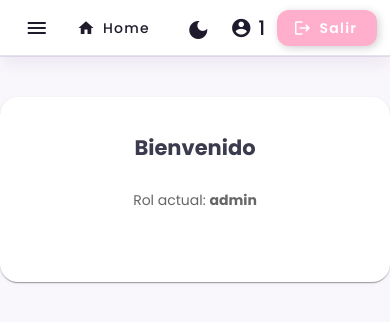
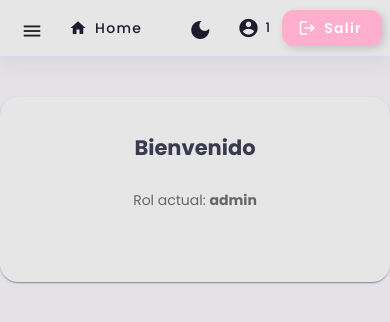
Before and after one commit to furiac3lta/attendance_front, an Angular app: page /dashboard in a window 390 px wide. Shown: the top 322 px of the page. Built offline with nearby package versions, Linux system fonts and the light colour scheme; sample sign-in values are in the browser's storage.

Commit message:
fix responsive 2

```diff
--- a/src/app/features/attendance/pages/attendance-take/attendance-take.page.html
+++ b/src/app/features/attendance/pages/attendance-take/attendance-take.page.html
@@ -43,9 +43,12 @@
   <mat-divider></mat-divider>
 
   <div class="button-container">
-    <button mat-raised-button color="primary" (click)="save()">
-      Guardar asistencia
+    <button mat-raised-button color="primary" class="mbtn" (click)="save()">
+     <mat-icon>save</mat-icon>  Guardar
     </button>
+    <button mat-raised-button  color="primary"  (click)="cancel()">
+        <mat-icon>cancel</mat-icon> Cancelar
+      </button>
   </div>
 
 </mat-card>
--- a/src/app/features/attendance/pages/attendance-take/attendance-take.page.ts
+++ b/src/app/features/attendance/pages/attendance-take/attendance-take.page.ts
@@ -9,6 +9,7 @@ import { MatCheckboxModule } from '@angular/material/checkbox';
 import { MatButtonModule } from '@angular/material/button';
 import { MatCardModule } from '@angular/material/card';
 import { MatDividerModule } from '@angular/material/divider';
+import { MatIcon } from '@angular/material/icon';
 
 @Component({
   selector: 'app-attendance-take',
@@ -17,7 +18,8 @@ import { MatDividerModule } from '@angular/material/divider';
     MatCheckboxModule,
     MatButtonModule,
     MatCardModule,
-    MatDividerModule],
+    MatDividerModule,
+  MatIcon],
   templateUrl: './attendance-take.page.html',
   styleUrls: ['./attendance-take.page.css'],
 })
@@ -105,6 +107,8 @@ save() {
       error: () => alert('❌ No se pudo guardar la asistencia')
     });
   }
-
+cancel(): void {
+  this.router.navigate(['/courses']); // 👉 vuelve al listado de cursos
+}
 
 }
--- a/src/app/features/attendance/pages/attendance.page.css
+++ b/src/app/features/attendance/pages/attendance.page.css
@@ -41,3 +41,6 @@
   text-align: center;
   font-style: italic;
 }
+.mbtn {
+  padding: 10px 16px;
+}
--- a/src/app/features/attendance/pages/attendance.page.html
+++ b/src/app/features/attendance/pages/attendance.page.html
@@ -36,5 +36,5 @@
 </table>
 
 <div *ngIf="!loading && attendances.length === 0" style="margin-top: 20px;">
-  <p>📭 No hay asistencias registradas.</p>
+  <p>No hay asistencias registradas.</p>
 </div>
--- a/src/app/features/courses/pages/course-form/course-form.page.css
+++ b/src/app/features/courses/pages/course-form/course-form.page.css
@@ -18,3 +18,10 @@ button {
   align-items: center;
   gap: 6px;
 }
+
+.mat-mdc-outlined-button {
+  color: rgb(151, 142, 142)!important;
+}
+.mat-mdc-outlined-button:hover {
+  color: #a2d2ff!important;
+}
--- a/src/app/features/courses/pages/course-form/course-form.page.html
+++ b/src/app/features/courses/pages/course-form/course-form.page.html
@@ -1,9 +1,7 @@
 <mat-card class="course-card">
-
   <h2>Crear Curso</h2>
 
   <form [formGroup]="form" (ngSubmit)="createCourse()">
-
     <mat-form-field appearance="outline" class="full-width">
       <mat-label>Nombre del curso</mat-label>
       <input matInput formControlName="name" required />
@@ -19,10 +17,14 @@
       <input matInput formControlName="universityProgram" />
     </mat-form-field>
 
-    <button mat-raised-button color="primary" type="submit" [disabled]="form.invalid">
-      <mat-icon>save</mat-icon> Guardar
-    </button>
+    <div class="actions">
+      <button mat-raised-button color="primary" type="submit" [disabled]="form.invalid">
+        <mat-icon>save</mat-icon> Guardar
+      </button>
 
+      <button mat-stroked-button  type="button" (click)="cancel()">
+        <mat-icon>cancel</mat-icon> Cancelar
+      </button>
+    </div>
   </form>
-
 </mat-card>
--- a/src/app/features/courses/pages/course-form/course-form.page.ts
+++ b/src/app/features/courses/pages/course-form/course-form.page.ts
@@ -67,4 +67,7 @@ export class CourseFormPage {
       }
     });
   }
+  cancel(): void {
+  this.router.navigate(['/courses']); // 👉 vuelve al listado de cursos
 }
+}
--- a/src/app/features/organizations/pages/organization-form/organization-form.page.html
+++ b/src/app/features/organizations/pages/organization-form/organization-form.page.html
@@ -34,7 +34,9 @@
       <button mat-raised-button color="primary" class="save-btn" type="submit" [disabled]="orgForm.invalid">
         Guardar
       </button>
-
+<button mat-raised-button  color="primary"  (click)="cancel()">
+        <mat-icon>cancel</mat-icon> Cancelar
+      </button>
     </form>
 
     <p *ngIf="message" class="message">{{ message }}</p>
--- a/src/app/features/organizations/pages/organization-form/organization-form.page.ts
+++ b/src/app/features/organizations/pages/organization-form/organization-form.page.ts
@@ -8,6 +8,7 @@ import { MatCardModule } from '@angular/material/card';
 import { MatFormFieldModule } from '@angular/material/form-field';
 import { MatInputModule } from '@angular/material/input';
 import { MatButtonModule } from '@angular/material/button';
+import { MatIcon } from '@angular/material/icon';
 
 @Component({
   selector: 'app-organization-form-page',
@@ -15,7 +16,8 @@ import { MatButtonModule } from '@angular/material/button';
   imports: [CommonModule, FormsModule, ReactiveFormsModule, MatCardModule,
   MatFormFieldModule,
   MatInputModule,
-  MatButtonModule],
+  MatButtonModule,
+MatIcon],
   templateUrl: './organization-form.page.html',
   styleUrls: ['./organization-form.page.css'],
 })
@@ -57,4 +59,8 @@ export class OrganizationFormPage {
       },
     });
   }
+  cancel(): void {
+  this.router.navigate(['/courses']); // 👉 vuelve al listado de cursos
 }
+
+}
--- a/src/app/shared/components/navbar/navbar.component.css
+++ b/src/app/shared/components/navbar/navbar.component.css
@@ -117,3 +117,50 @@
     display: none !important;
   }
 }
+
+@media (max-width: 768px) {
+
+  /* Toolbar compacta */
+  .toolbar {
+    flex-wrap: wrap;
+    padding: 0.25rem 0.5rem;
+    gap: 4px;
+  }
+
+  /* Botón hamburguesa más pequeño */
+  .mobile-menu-btn {
+    width: 40px;
+    height: 40px;
+  }
+
+  .mobile-menu-btn mat-icon {
+    font-size: 22px;
+  }
+
+  /* Botón Home más chico */
+  .toolbar button[mat-button] {
+    min-width: unset;
+    padding: 0 8px;
+    font-size: 14px;
+  }
+
+  /* Nombre de usuario acotado */
+  .user-info {
+    font-size: 13px;
+    max-width: 100px;
+    overflow: hidden;
+    text-overflow: ellipsis;
+  }
+
+  /* El menú desplegable ocupa todo el ancho */
+  .mobile-menu {
+    width: 100%;
+    border-radius: 0;
+    box-sizing: border-box;
+  }
+
+  /* Evita que se desborde horizontalmente */
+  body, html {
+    overflow-x: hidden;
+  }
+}
--- a/src/index.html
+++ b/src/index.html
@@ -9,7 +9,7 @@
   <link href="https://fonts.googleapis.com/css2?family=Roboto:wght@300;400;500&display=swap" rel="stylesheet">
   <link href="https://fonts.googleapis.com/icon?family=Material+Icons" rel="stylesheet">
 </head>
-<body>
+<body  [class.dark-theme]="isDark">
   <app-root></app-root>
 </body>
 </html>
--- a/src/styles.css
+++ b/src/styles.css
@@ -9,10 +9,10 @@
   --font-main: 'Poppins', sans-serif;
 
   /* 🌞 Tema claro */
-  --bg: #faf7fc;
+  --bg: #e4e2e6;
   --text: #3b3b4f;
   --text-strong: #1f1b2d;
-  --card-bg: #ffffff;
+  --card-bg: #e6e6e7;
 
   --accent: #cdb4db;
   --accent-strong: #ffafcc;
@@ -186,10 +186,11 @@ button[mat-raised-button]:hover {
 }
 
 .dark-mode .mat-form-field-label { color: #c7c3d3 !important; }
+.dark-mode .mat-mdc-form-field-input-control { color:#29b6f6!important; }
 .dark-mode .mat-select-arrow { color: #d3cde3 !important; }
 
 .dark-mode .mat-option:hover:not(.mat-option-disabled) {
-  background: #5e4b8b !important;
+  background: #726e7a !important;
   color: white !important;
 }
 
@@ -271,3 +272,39 @@ button[mat-raised-button]:hover {
 .dark-mode button[mat-raised-button]:hover {
   background: var(--accent-hover) !important;
 }
+/* === Modo oscuro: inputs más claros y sin redondeo === */
+.dark-theme .mat-mdc-text-field-wrapper,
+.dark-theme .mat-mdc-form-field-flex,
+.dark-theme .mat-mdc-input-element {
+  color: #f5f5f5 !important;
+  background: rgba(255, 255, 255, 0.05) !important;
+}
+
+.dark-theme .mat-mdc-form-field-subscript-wrapper,
+.dark-theme .mat-mdc-floating-label,
+.dark-theme .mdc-text-field--outlined .mdc-notched-outline__leading,
+.dark-theme .mdc-text-field--outlined .mdc-notched-outline__trailing,
+.dark-theme .mdc-text-field--outlined .mdc-notched-outline__notch {
+  border-radius: 0 !important;
+}
+
+.dark-theme .mdc-text-field--outlined .mdc-notched-outline__leading,
+.dark-theme .mdc-text-field--outlined .mdc-notched-outline__trailing,
+.dark-theme .mdc-text-field--outlined .mdc-notched-outline__notch {
+  border-color: rgba(255, 255, 255, 0.3) !important;
+}
+
+.dark-theme .mat-mdc-input-element::placeholder {
+  color: rgba(255, 255, 255, 0.6) !important;
+}
+
+.dark-theme .mat-mdc-form-field-focus-overlay {
+  background: rgba(255, 255, 255, 0.1) !important;
+}
+
+.dark-theme .mdc-text-field--focused .mdc-notched-outline__leading,
+.dark-theme .mdc-text-field--focused .mdc-notched-outline__trailing,
+.dark-theme .mdc-text-field--focused .mdc-notched-outline__notch {
+  border-color: #ffffff !important;
+}
+/* ======================================================= */
```
